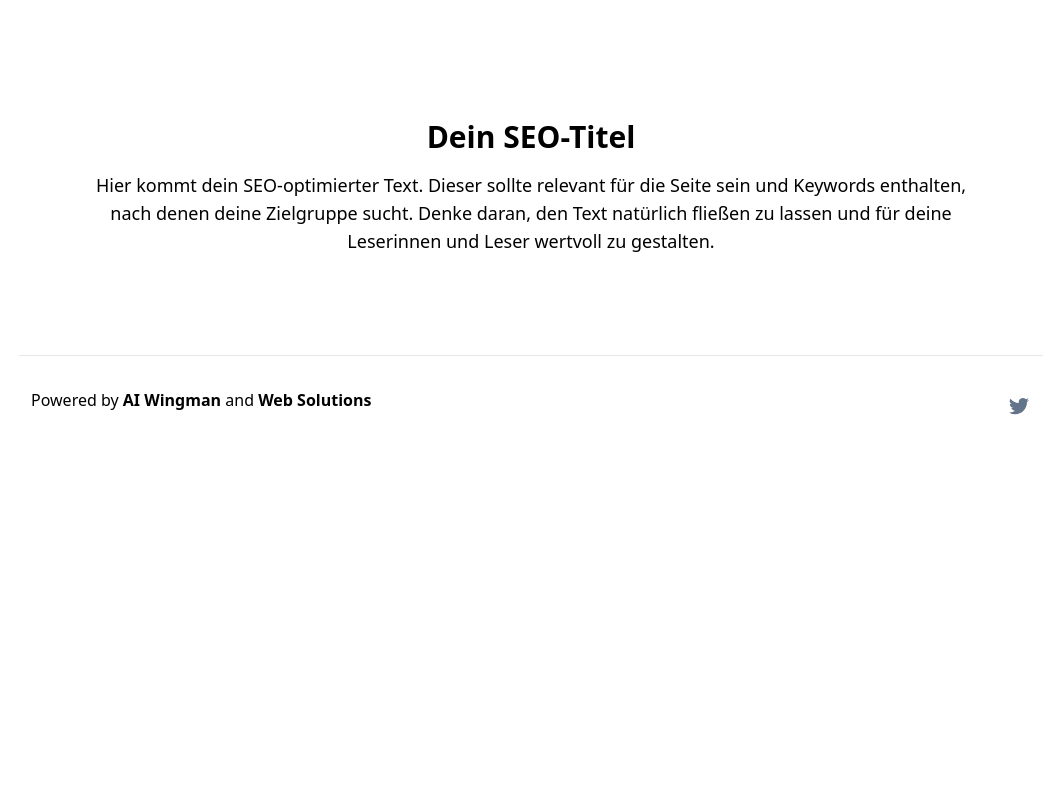
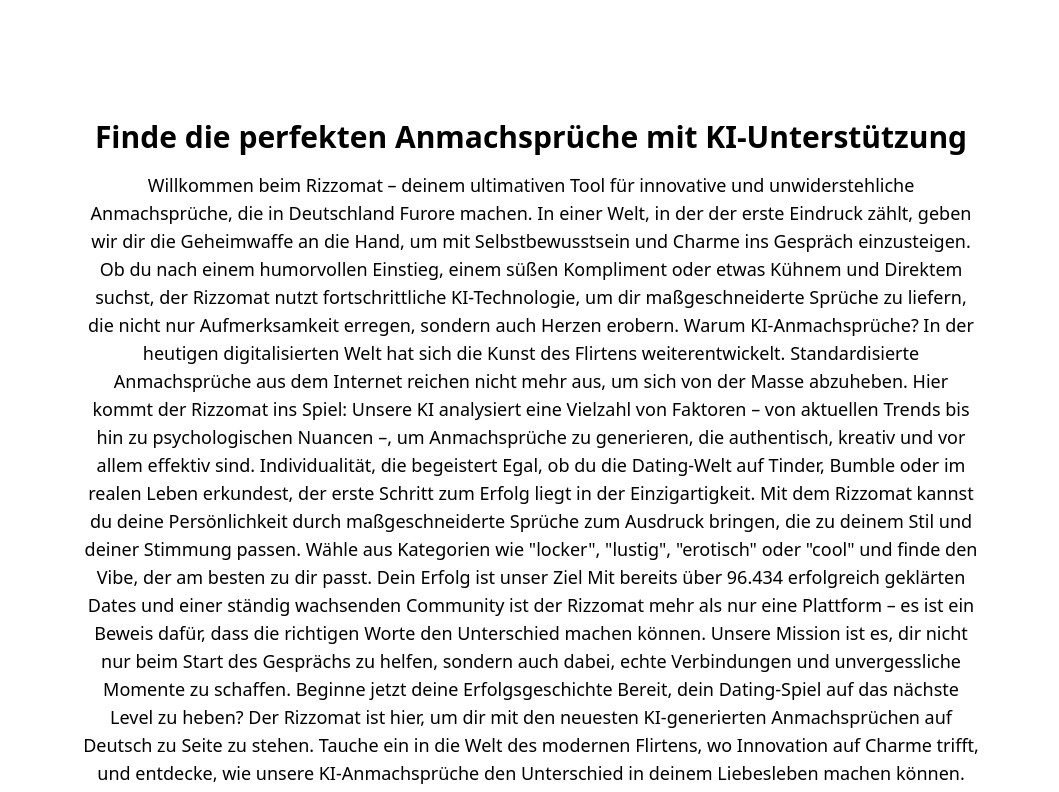
Before and after one commit to p100x/ai_wingman, a Next.js app: page / in a window 1280 px wide. Shown: the part 808-1600 px from the top of the page, without its empty margins (109-1168 px from the left). Before the commit the page ends 1251 px from the top, so only its background shows below. Built offline with nearby package versions, Linux system fonts and the light colour scheme.

Commit message:
Update index.tsx

```diff
--- a/pages/index.tsx
+++ b/pages/index.tsx
@@ -192,9 +192,21 @@ const prompt = `Generiere 3 ${
         </div>
       </main>
       <div className="seo-text-section mt-10 mb-20 px-4">
-  <h2 className="text-3xl font-bold text-center mb-4">Dein SEO-Titel</h2>
+  <h2 className="text-3xl font-bold text-center mb-4">Finde die perfekten Anmachsprüche mit KI-Unterstützung</h2>
   <p className="text-lg text-center max-w-4xl mx-auto">
-    Hier kommt dein SEO-optimierter Text. Dieser sollte relevant für die Seite sein und Keywords enthalten, nach denen deine Zielgruppe sucht. Denke daran, den Text natürlich fließen zu lassen und für deine Leserinnen und Leser wertvoll zu gestalten.
+    Willkommen beim Rizzomat – deinem ultimativen Tool für innovative und unwiderstehliche Anmachsprüche, die in Deutschland Furore machen. In einer Welt, in der der erste Eindruck zählt, geben wir dir die Geheimwaffe an die Hand, um mit Selbstbewusstsein und Charme ins Gespräch einzusteigen. Ob du nach einem humorvollen Einstieg, einem süßen Kompliment oder etwas Kühnem und Direktem suchst, der Rizzomat nutzt fortschrittliche KI-Technologie, um dir maßgeschneiderte Sprüche zu liefern, die nicht nur Aufmerksamkeit erregen, sondern auch Herzen erobern.
+
+Warum KI-Anmachsprüche?
+In der heutigen digitalisierten Welt hat sich die Kunst des Flirtens weiterentwickelt. Standardisierte Anmachsprüche aus dem Internet reichen nicht mehr aus, um sich von der Masse abzuheben. Hier kommt der Rizzomat ins Spiel: Unsere KI analysiert eine Vielzahl von Faktoren – von aktuellen Trends bis hin zu psychologischen Nuancen –, um Anmachsprüche zu generieren, die authentisch, kreativ und vor allem effektiv sind.
+
+Individualität, die begeistert
+Egal, ob du die Dating-Welt auf Tinder, Bumble oder im realen Leben erkundest, der erste Schritt zum Erfolg liegt in der Einzigartigkeit. Mit dem Rizzomat kannst du deine Persönlichkeit durch maßgeschneiderte Sprüche zum Ausdruck bringen, die zu deinem Stil und deiner Stimmung passen. Wähle aus Kategorien wie "locker", "lustig", "erotisch" oder "cool" und finde den Vibe, der am besten zu dir passt.
+
+Dein Erfolg ist unser Ziel
+Mit bereits über 96.434 erfolgreich geklärten Dates und einer ständig wachsenden Community ist der Rizzomat mehr als nur eine Plattform – es ist ein Beweis dafür, dass die richtigen Worte den Unterschied machen können. Unsere Mission ist es, dir nicht nur beim Start des Gesprächs zu helfen, sondern auch dabei, echte Verbindungen und unvergessliche Momente zu schaffen.
+
+Beginne jetzt deine Erfolgsgeschichte
+Bereit, dein Dating-Spiel auf das nächste Level zu heben? Der Rizzomat ist hier, um dir mit den neuesten KI-generierten Anmachsprüchen auf Deutsch zu Seite zu stehen. Tauche ein in die Welt des modernen Flirtens, wo Innovation auf Charme trifft, und entdecke, wie unsere KI-Anmachsprüche den Unterschied in deinem Liebesleben machen können.
   </p>
 </div>
       <Footer />
```
